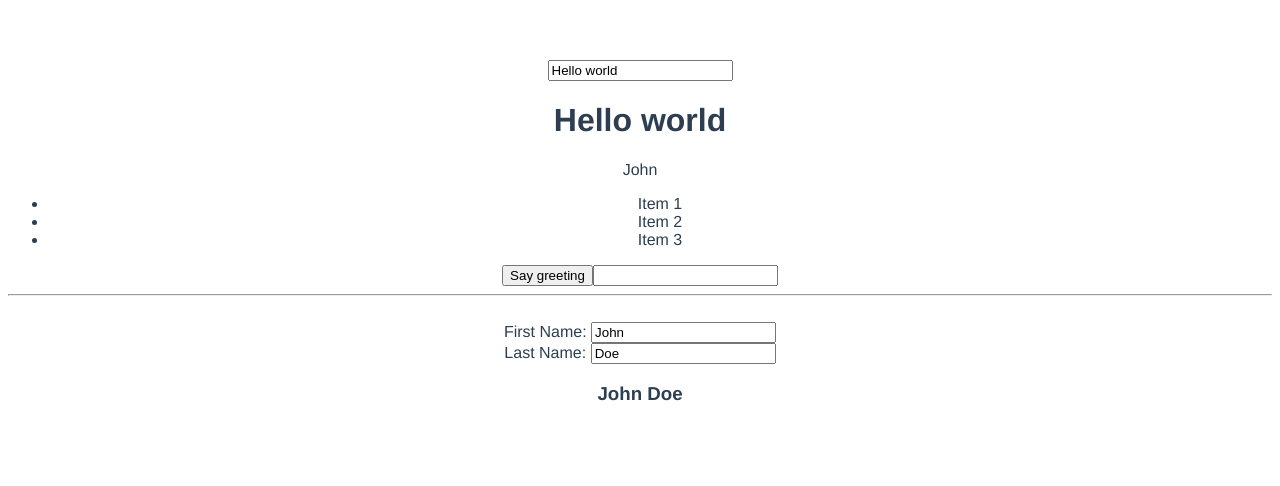
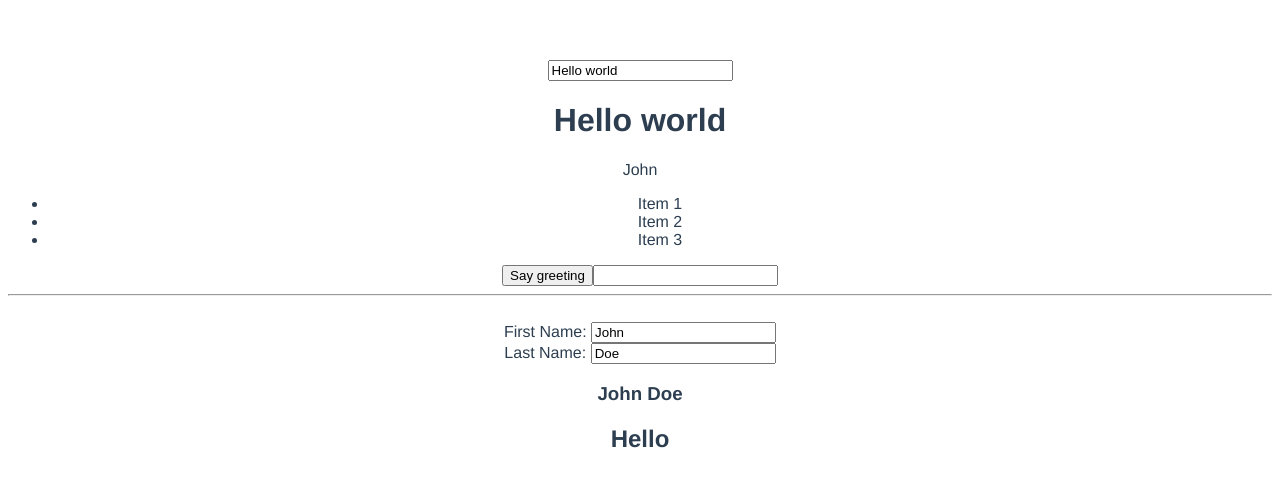
Before and after one commit to n1207n/VueIn60Minutes, a Vue app: page / in a window 1280 px wide. Shown: the top 486 px of the page. Built offline with nearby package versions, Linux system fonts and the light colour scheme.

Commit message:
feat: Added a component property

```diff
--- a/src/App.vue
+++ b/src/App.vue
@@ -1,6 +1,6 @@
 <template>
   <div id="app">
-    <test></test>
+    <test msg="Hello"></test>
   </div>
 </template>
 
--- a/src/components/Test.vue
+++ b/src/components/Test.vue
@@ -20,12 +20,20 @@
     <label>Last Name: </label> <input type="text" v-model="user.lastName" />
 
     <h3>{{fullName}}</h3>
+
+    <h2>{{msg}}</h2>
   </div>
 </template>
 
 <script>
 export default {
   name: 'test',
+  props: {
+    msg: {
+      type: String,
+      default: 'Foobar',
+    },
+  },
   data() {
     return {
       title: 'Hello world',
```
